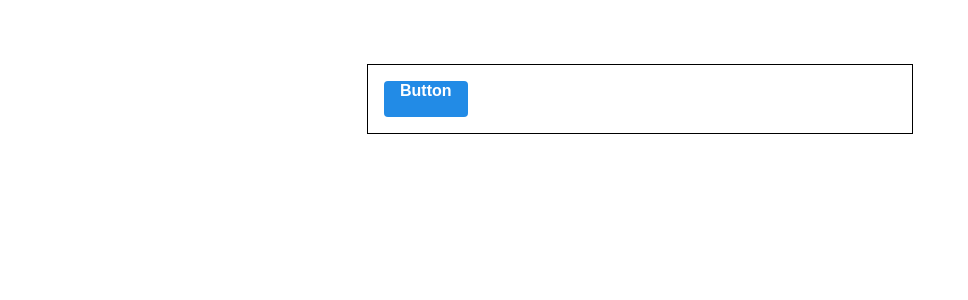
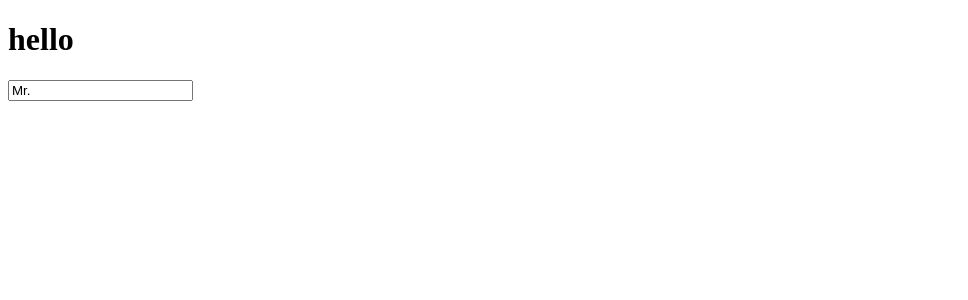
Before and after one commit to duyankim/mordern_react, a React (Create React App) app: page / in a window 1280 px wide. Shown: the top 300 px of the page, without its empty margins (0-968 px from the left). Built offline with nearby package versions, Linux system fonts and the light colour scheme.

Commit message:
custom hooks : useInput 유효성을 검증하는 useInput hook

```diff
--- a/src/App.js
+++ b/src/App.js
@@ -1,30 +1,30 @@
-import React from "react";
-import styled, { ThemeProvider } from "styled-components";
-import Button from "./components/Button";
+import React, { useState } from "react";
 
-const AppBlock = styled.div`
-  width: 512px;
-  margin: 0 auto;
-  margin-top: 4rem;
-  border: 1px solid black;
-  padding: 1rem;
-`;
+const useInput = (initialValue, validator) => {
+  const [value, setValue] = useState(initialValue);
+  const onChange = (event) => {
+    const {
+      target: { value }
+    } = event;
+    let willUpdate = true;
+    if (typeof validator === "function") {
+      willUpdate = validator(value);
+    }
+    if (willUpdate) {
+      setValue(value);
+    }
+  };
+  return { value, onChange };
+};
 
 function App() {
+  const maxLen = (value) => value.length < 10;
+  const name = useInput("Mr.", maxLen);
   return (
-    <ThemeProvider
-      theme={{
-        palette: {
-          blue: "#228be6",
-          gray: "#495057",
-          pink: "#f06595"
-        }
-      }}
-    >
-      <AppBlock>
-        <Button>Button</Button>
-      </AppBlock>
-    </ThemeProvider>
+    <div>
+      <h1>hello</h1>
+      <input placeholder="name" {...name} />
+    </div>
   );
 }
 
```
Also changed, not shown: src/hooks/UseInput2.js (added).
